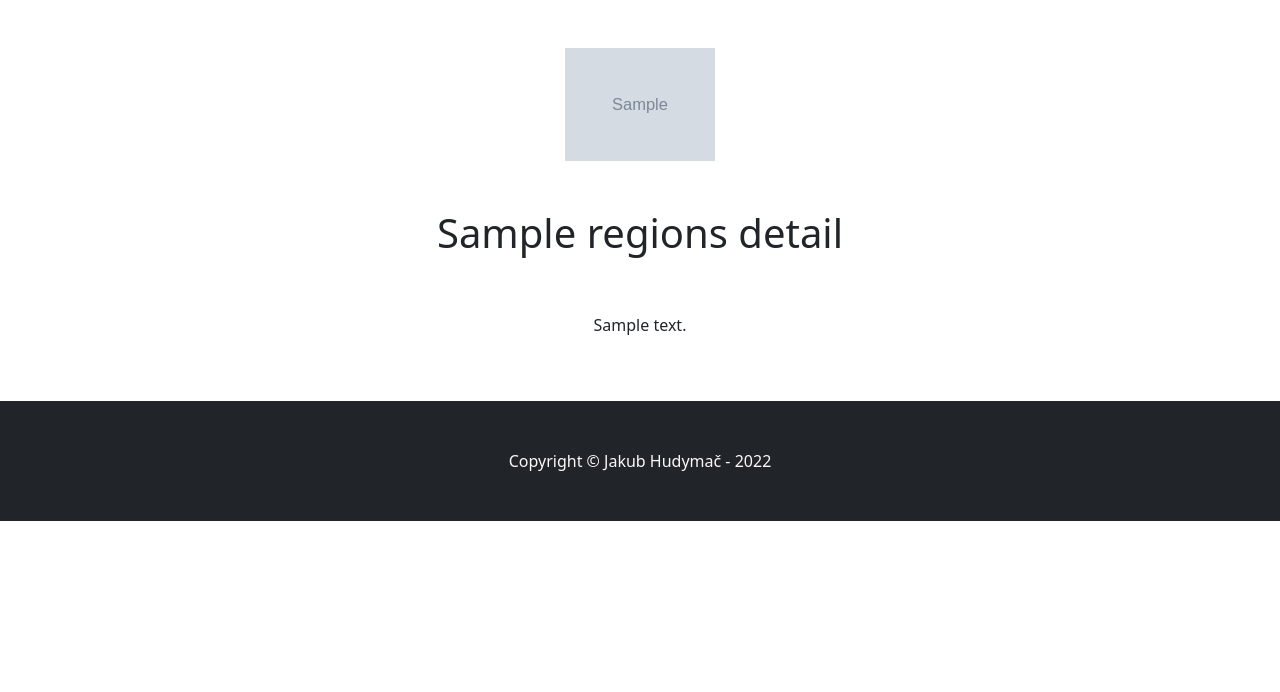
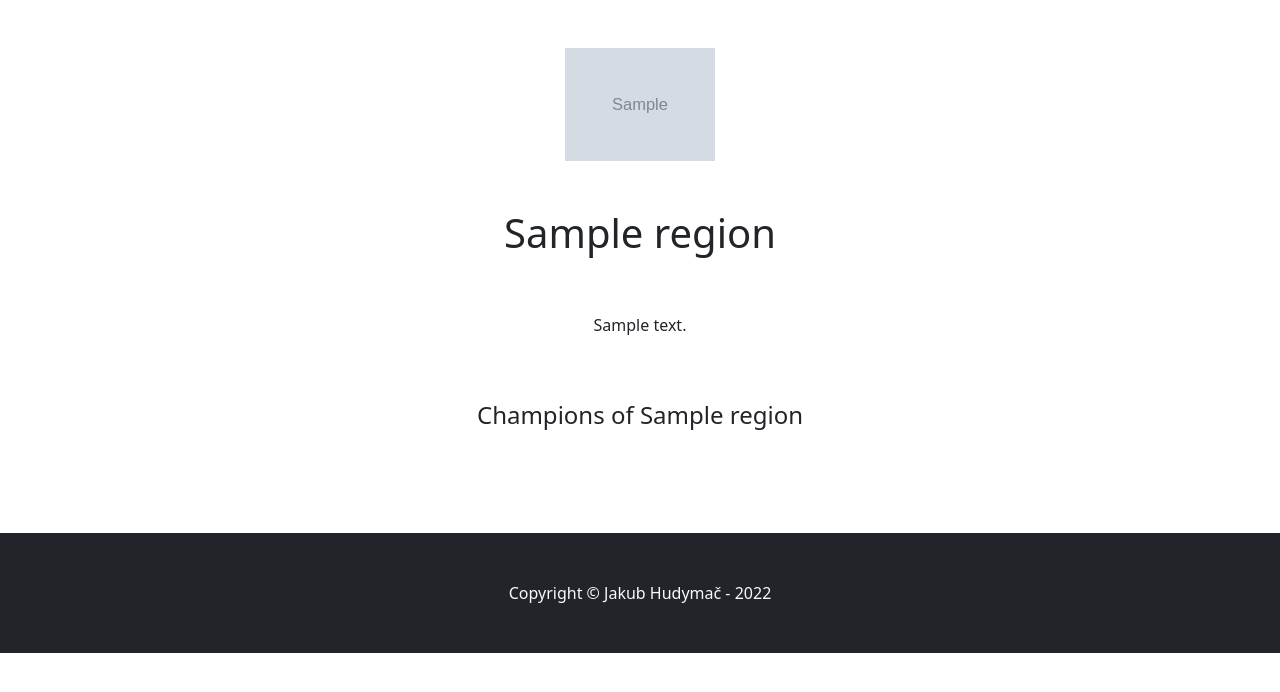
Before and after one commit to Jakmis/loldatabase, a Django app: template loldb/templates/region_detail.html in a window 1280 px wide. Shown: the part 57-749 px from the top of the page. Run offline with Django 3.2, Linux system fonts and the light colour scheme; the template is opened without the code that fills it: most values are stand-ins (such as "Sample title", 1, 10 or a date in 2020); grey boxes marked "Sample" are stand-in pictures.

Commit message:
verze 2.0 - úprava region_detail.html

```diff
--- a/loldb/templates/region_detail.html
+++ b/loldb/templates/region_detail.html
@@ -1,23 +1,52 @@
 {% extends "base.html" %}
-{% block title %} LOL | {{ regions_detail.name }}{% endblock %}
+{% block title %} LOL | {{ region.name }}{% endblock %}
 
 {% block content %}
 
 <div class="container px-4 px-lg-5">
+    <!-- Region Icon -->
     <div class="row gx-4 gx-lg-5 my-5">
         <div class="col-lg-12 text-center">
-            <img src="{{regions_detail.icon.url}}" style="width:150px" />
+            <img src="{{region.icon.url}}" style="width:150px" />
+        </div>
+    </div>
+    <!-- Region Name -->
+    <div class="row gx-4 gx-lg-5 my-5">
+        <div class="col-lg-12 text-center">
+             <h1>{{region.name}}</h1>
+        </div>
+    </div>
+    <!-- Region Description -->
+    <div class="row gx-4 gx-lg-5 my-5">
+        <div class="col-lg-12 text-center">
+            <p class="px-5">{{region.bio}}</p>
         </div>
     </div>
     <div class="row gx-4 gx-lg-5 my-5">
         <div class="col-lg-12 text-center">
-             <h1>{{regions_detail.name}}</h1>
+            <h4>Champions of {{ region.name }}</h4>
         </div>
     </div>
     <div class="row gx-4 gx-lg-5 my-5">
-        <div class="col-lg-12 text-center">
-            <p class="px-5">{{regions_detail.bio}}</p>
-        </div>
+        {% for champ in champion %}
+        {% if champ.regionName == region %}
+        <div class="col-sm-6 col-md-4 col-lg-4 col-xl-4">
+            <div class="card shadow mb-5 bg-body rounded">
+              {% if champ.basicSkin.url %}
+              <a href="{% url 'champions_detail' champ.pk %}"><img src="{{ champ.basicSkin.url }}" class="img-fluid ${3|rounded-top,rounded-right,rounded-bottom,rounded-left,rounded-circle,|}" alt="{{ champ.name }}"></a>
+              {% endif %}
+              <div class="card-body">
+                <h4 class="card-title"><a class="text-decoration-none text-dark" href="{% url 'champions_detail' champ.pk %}">{{ champ.name }}</a></h4>
+                <h6 class="card-subtitle mb-2 text-muted">{{ champ.title }}</h6>
+                <p class="card-text">
+                  {{ champ.bio|truncatewords:20 }}
+                </p>
+                <a href="{% url 'champions_detail' champ.pk %}" class="btn btn-primary">More</a>
+              </div>
+            </div>
+          </div>
+        {% endif %}
+        {% endfor %}
     </div>
 </div>
 
--- a/loldb/urls.py
+++ b/loldb/urls.py
@@ -6,5 +6,5 @@ urlpatterns = [
     path('champions/', views.ChampionListView.as_view(), name='champions'),
     path('champions/<int:pk>', views.ChampionDetailView.as_view(), name='champions_detail'),
     path('regions/', views.RegionListView.as_view(), name='regions'),
-    path('regions/<int:pk>', views.RegionDetailView.as_view(), name='regions_detail'),
+    path('regions/<int:pk>', views.RegionDetailView, name='regions_detail'),
 ]
```
Also changed, not shown: loldb/templates/detail.html (+10 -2 lines), loldb/views.py (+10 -3 lines), db.sqlite3.
